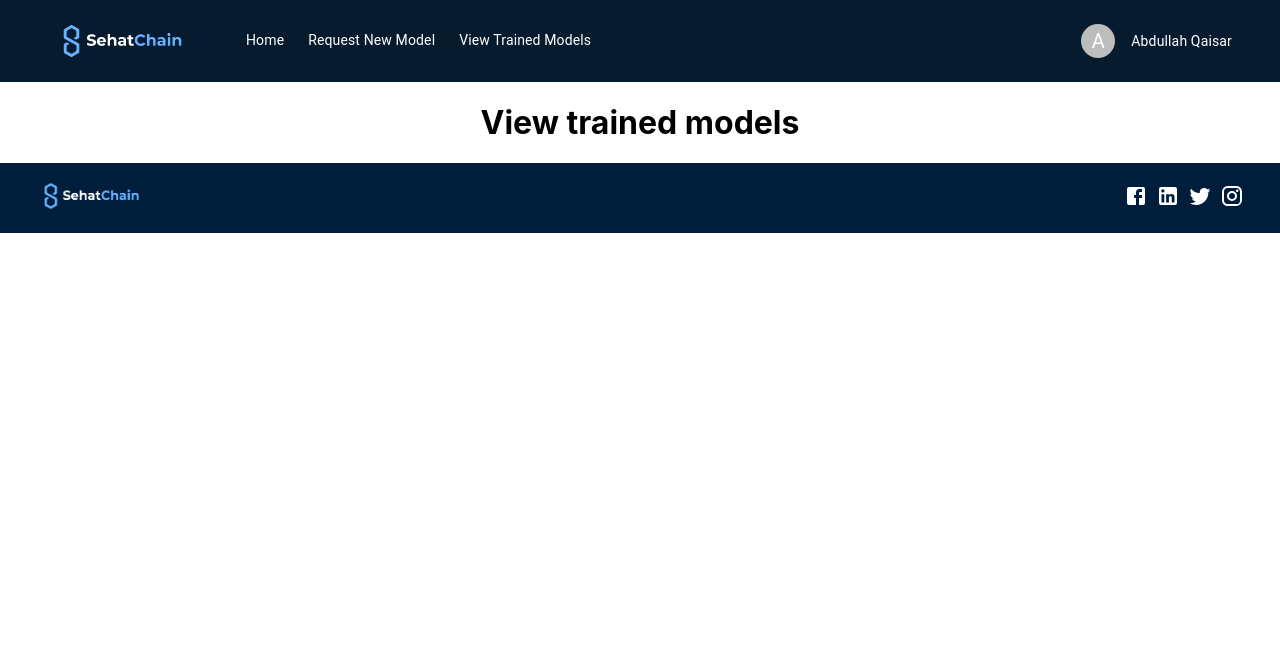
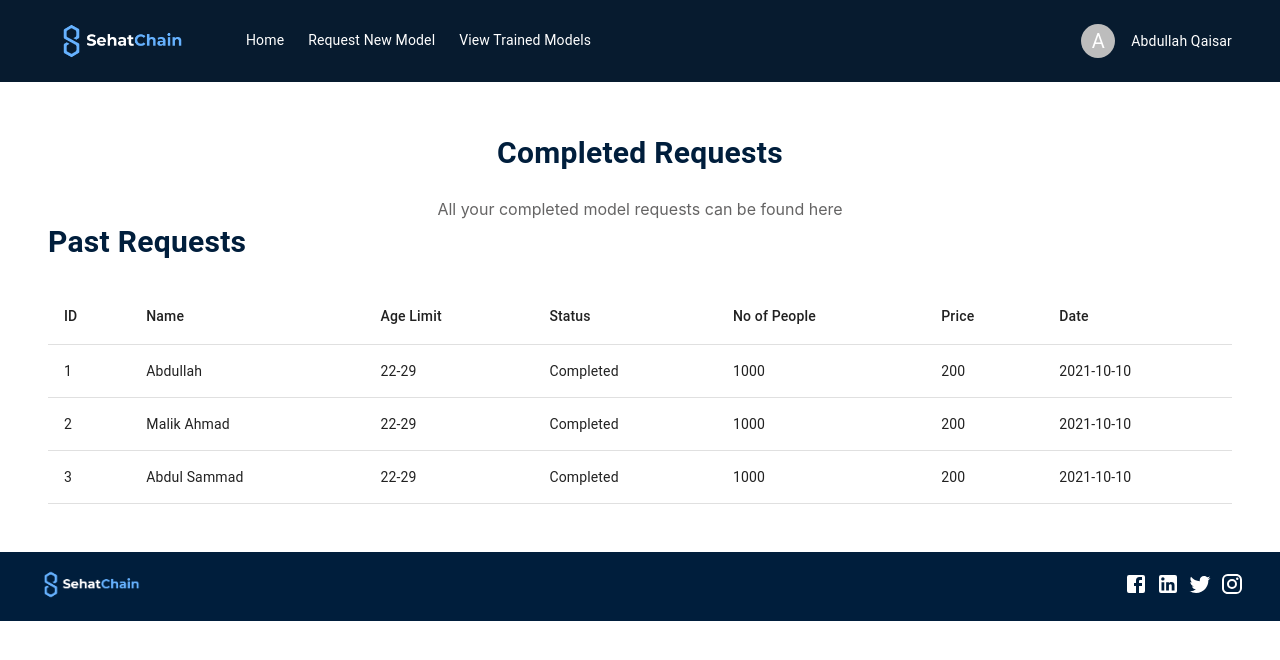
Before and after one commit to abdullahqaisar/sehatchain, a React (Create React App) app: page /sehatchain/user/viewmodels in a window 1280 px wide. Shown: the top 660 px of the page. Built offline with nearby package versions, Linux system fonts and the light colour scheme.

Commit message:
completed models

```diff
--- a/src/pages/user/ViewTrainedModels/ViewTrainedModels.jsx
+++ b/src/pages/user/ViewTrainedModels/ViewTrainedModels.jsx
@@ -1,5 +1,30 @@
+import { Grid, Typography } from "@mui/material";
+import { Box } from "@mui/system";
+import { SectionHeading } from "../components/sectionHeading/SectionHeading";
+
+import PastRequests from "../components/requestList/PastRequests";
+
 const ViewTrainedModels = () => {
-  return <h1>View trained models</h1>;
+  return (
+    <Box
+      sx={{
+        pt: 6,
+        pb: { xs: 6, md: 6 },
+        px: { xs: 3, sm: 6, md: 6 },
+      }}
+    >
+      <SectionHeading title="Completed Requests" align="center" />
+      <Typography
+        variant="p"
+        sx={{
+          color: "#656464",
+        }}
+      >
+        All your completed model requests can be found here
+      </Typography>
+      <PastRequests />
+    </Box>
+  );
 };
 
 export default ViewTrainedModels;
--- a/src/pages/user/dashboard/PastRequests.jsx
+++ b/src/pages/user/components/requestList/PastRequests.jsx
@@ -8,7 +8,7 @@ import TableHead from "@mui/material/TableHead";
 import TableRow from "@mui/material/TableRow";
 
 import { PastRequestsList } from "./PastRequestsList";
-import { SectionHeading } from "../components/sectionHeading/SectionHeading";
+import { SectionHeading } from "../sectionHeading/SectionHeading";
 
 const PastRequests = () => {
   const columns = [
--- a/src/pages/user/dashboard/Dashboard.jsx
+++ b/src/pages/user/dashboard/Dashboard.jsx
@@ -4,7 +4,7 @@ import { Box, Grid } from "@mui/material";
 import AddCircleIcon from "@mui/icons-material/AddCircle";
 import CheckCircleIcon from "@mui/icons-material/CheckCircle";
 
-import PastRequests from "./PastRequests";
+import PastRequests from "../components/requestList/PastRequests";
 import { CustomIconButton } from "../components/CustomIconButton/CustomIconButton";
 import { SectionHeading } from "../components/sectionHeading/SectionHeading";
 
--- a/src/pages/user/newRequest/NewRequest.jsx
+++ b/src/pages/user/newRequest/NewRequest.jsx
@@ -36,12 +36,14 @@ const NewRequest = () => {
         <TextFieldGrid label="Resting ECS" />
         <TextFieldGrid label="Cholestrol" />
         <TextFieldGrid label="Fasting Blood Sugar" />
-        <CustomButton
+        <Grid item xs={12} md={11} m={2}>
+          <CustomButton
             backgroundColor="#217BF4"
             color="#fff"
-            buttonText="Login"
+            buttonText="Make Request"
             href="/sehatchain/login"
           />
+        </Grid>
       </Grid>
     </Box>
   );
```
Also changed, not shown: src/pages/user/components/requestList/PastRequestsList.jsx (renamed from src/pages/user/dashboard/PastRequestsList.jsx), src/pages/user/components/requestList/requests.data.js (renamed from src/pages/user/dashboard/requests.data.js).
